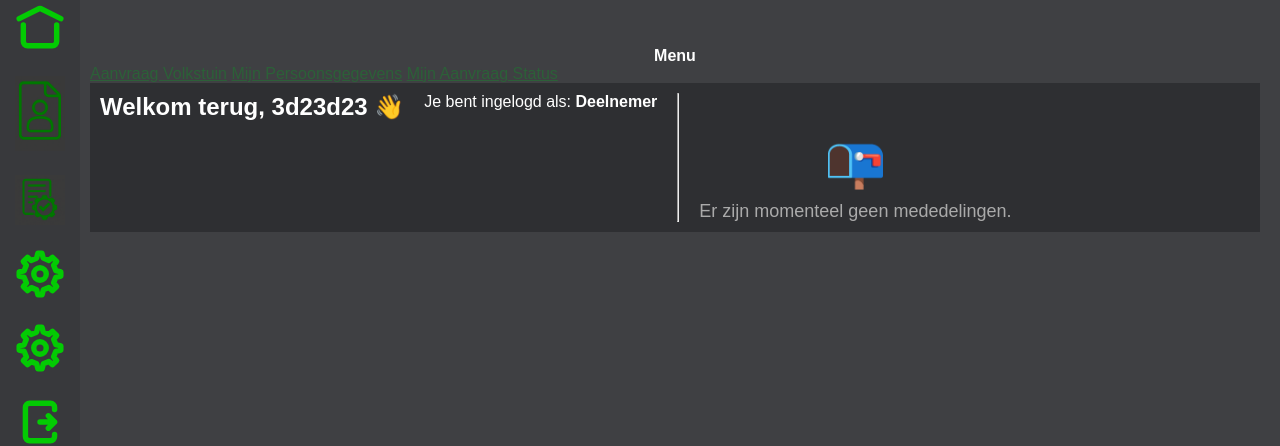
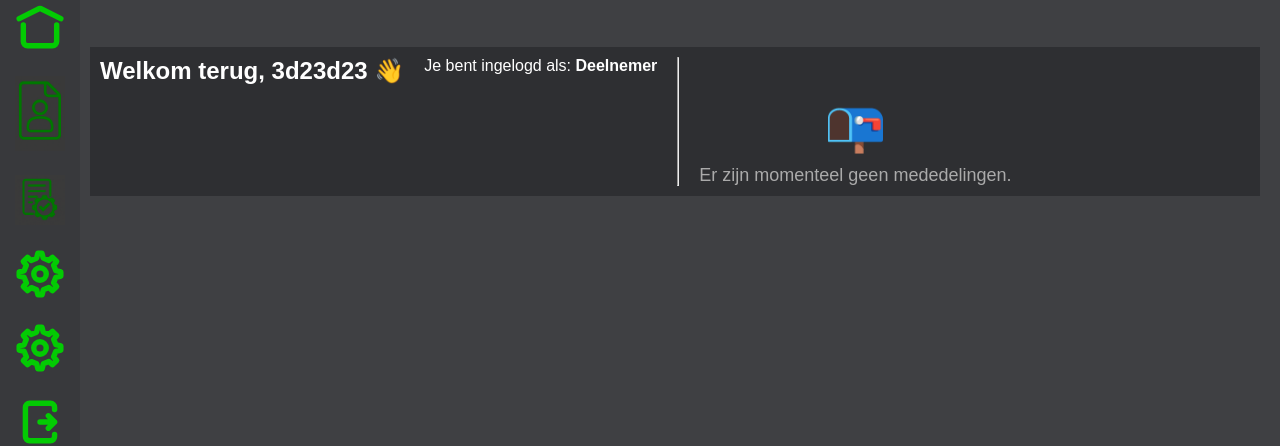
Before and after one commit to thomas200499/volkstuin_finish, a PHP site: page /Admin/dashboard.php in a window 1280 px wide. Shown: the part 88-534 px from the top of the page. Run offline with PHP 8.4, Linux system fonts and the light colour scheme; a user stored in the database is signed in; data comes from the database, SQL or seed files in the repository; data that the repository does not hold is empty.

Commit message:
kaka
goongoon

```diff
--- a/Frontend/Admin/Pending_changes.php
+++ b/Frontend/Admin/Pending_changes.php
@@ -64,8 +64,6 @@ if ($_SESSION['user_type'] === 'admin' && isset($_GET['id'], $_GET['actie'])) {
             ->execute([':id' => $id]);
     }
 
-    header("Location: pending_wijzigingen_beheer.php");
-    exit();
 }
 
 // Ophalen pending wijzigingen
--- a/Frontend/Admin/dashboard.php
+++ b/Frontend/Admin/dashboard.php
@@ -106,20 +106,7 @@ try {
 
     <div class="header">VOLKSTUIN VERENIGING SITTARD</div>
     <div class="main-container">
-        <div class="menu">
-            <h4 style="color: #fff; text-align:center;">Menu</h4>
-            <?php if ($role == 'admin') { ?>
-                <a href="aanvragenbeheer.php"><i class="fas fa-file-alt"></i> Aanvragenbeheer</a>
-                <a href="ledenbeheer.php"><i class="fas fa-users"></i> Ledenbeheer</a>
-                <a href="pending_wijzigingen_beheer.php"><i class="fas fa-user-edit"></i> Beheer Wijzigingen</a>
-                <a href="mededelingen_beheer.php"><i class="fas fa-bullhorn"></i> Mededeling Toevoegen</a>
-            <?php } ?><?php if ($role == 'deelnemer') { ?>
-                <a href="aanvragen.php"><i class="fas fa-plus-circle"></i> Aanvraag Volkstuin</a>
-                <a href="persoonsgegevens.php"><i class="fas fa-user"></i> Mijn Persoonsgegevens</a>
-                <a href="dashboard.php"><i class="fas fa-info-circle"></i> Mijn Aanvraag Status</a>
-            <?php } ?>
 
-        </div>
         <div class="content">
             <h2>Welkom terug, <?php echo $naam; ?> 👋</h2>
             <p>Je bent ingelogd als: <strong><?php echo ucfirst($role); ?></strong></p>
```
